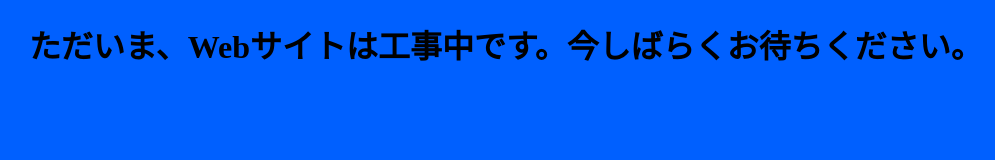
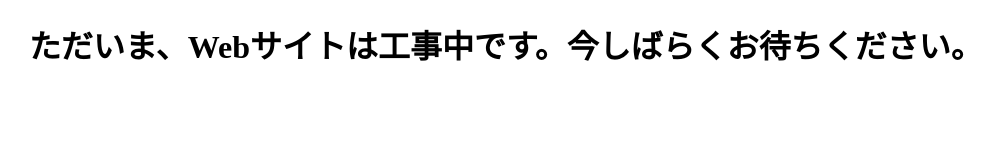
Before and after one commit to tssatou/tssatou.github.io, a plain HTML site: page index.html in a window 1280 px wide. Shown: the whole page, without its empty margins (134-1129 px from the left). Drawn offline with Linux system fonts and the light colour scheme.

Commit message:
Update index.html

```diff
--- a/index.html
+++ b/index.html
@@ -7,7 +7,7 @@
     <title>タイヤショップサトウ&ensp;&#45;&ensp;タイヤ,ホイール,カーフィルムのプロがいるお店 &ensp;&lt;</title>
 </head>
 
-<body bgcolor="#0060ff">
+<body>
 <center>
 <h1>ただいま、Webサイトは工事中です。今しばらくお待ちください。</h1></center>
 </body>
```
